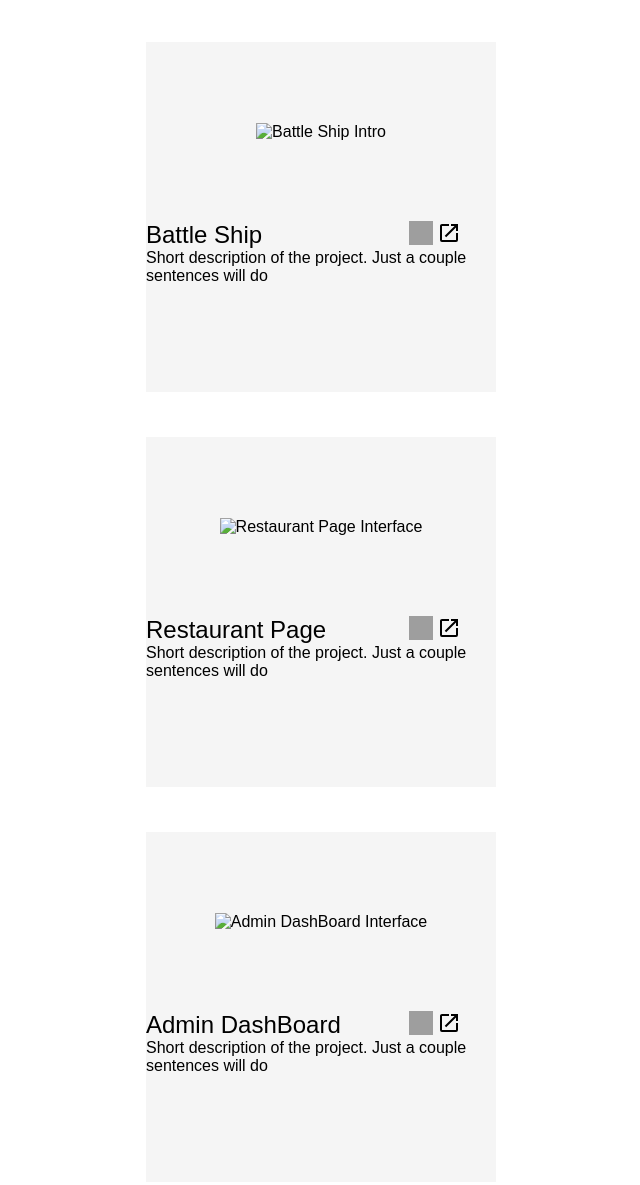
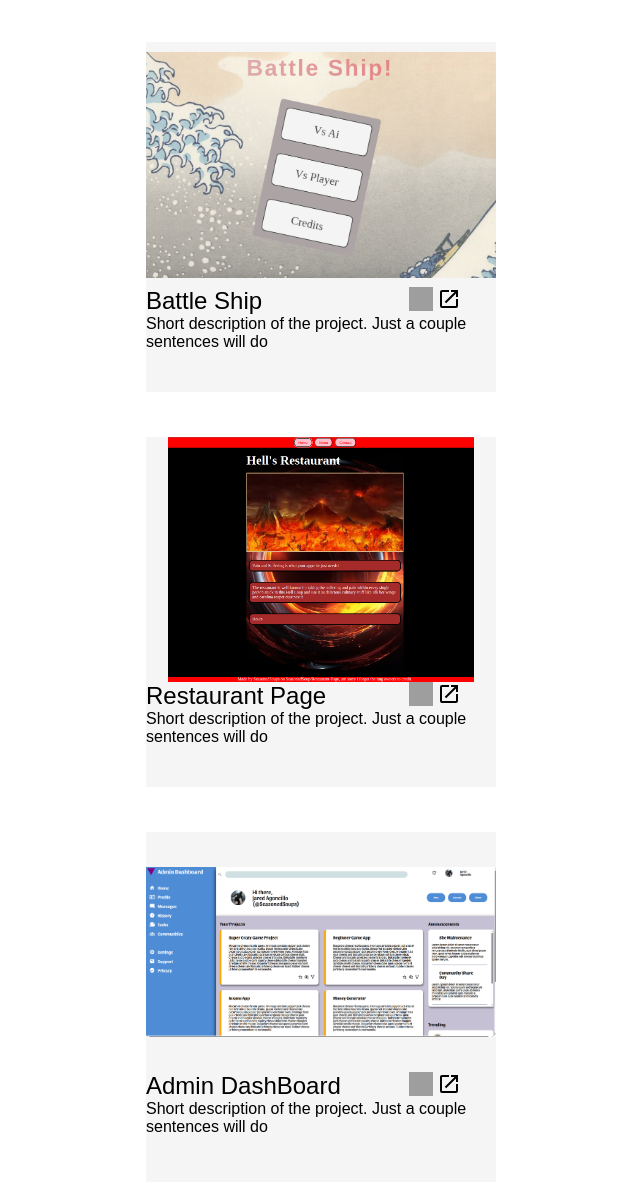
Before and after one commit to SeasonedSoup/HomePage, a plain HTML site: page index.html in a window 1280 px wide. Shown: the part 1184-2369 px from the top of the page, without its empty margins (319-959 px from the left). Drawn offline with nearby package versions, Linux system fonts and the light colour scheme; grey boxes are pictures that could not be loaded; a web font is replaced by a local one.

Commit message:
Gather image assets and place on main section

```diff
--- a/index.html
+++ b/index.html
@@ -47,7 +47,7 @@
 
             <div class="project">
                 <div class="project-image">
-                    <img src="" alt="Battle Ship Intro">
+                    <img class="image" src="images/battleship.png" alt="Battle Ship Intro">
                 </div>
                 <div class="project-info">
                     <div class="project-header">
@@ -63,7 +63,7 @@
 
             <div class="project">
                 <div class="project-image">
-                    <img src="" alt="Restaurant Page Interface">
+                    <img class="image" src="images/restaurantPage.png" alt="Restaurant Page Interface">
                 </div>
                 <div class="project-info">
                     <div class="project-header">
@@ -79,7 +79,7 @@
 
             <div class="project">
                 <div class="project-image">
-                    <img src="" alt="Admin DashBoard Interface">
+                    <img class="image" src="images/adminDashboard.png" alt="Admin DashBoard Interface">
                 </div>
                 <div class="project-info">
                     <div class="project-header">
@@ -95,7 +95,7 @@
 
             <div class="project">
                 <div class="project-image">
-                    <img src="" alt="Calculator Img">
+                    <img class="image" src="images/calculator.png" alt="Calculator Img">
                 </div>
                 <div class="project-info">
                     <div class="project-header">
@@ -111,7 +111,7 @@
 
             <div class="project">
                 <div class="project-image">
-                    <img src="" alt="A Landing Page">
+                    <img class="image" src="images/landingPage.png" alt="A Landing Page">
                 </div>
                 <div class="project-info">
                     <div class="project-header">
--- a/style.css
+++ b/style.css
@@ -74,7 +74,7 @@ section {
 }
 /* image div */
 .project-image {
-    max-height: 60%;
+    max-height: 70%;
     max-width: 100%;
     flex-grow: 3;
 
@@ -84,8 +84,11 @@ section {
 }
 
 .image {
-    width: 100%;
-    padding: 1%;
+    width: auto;
+    height: auto;
+    max-width: 100%;
+    max-height: 100%;
+    object-fit: contain;
 }
 
 /* info div */
```
Also changed, not shown: images/adminDashboard.png (added), images/battleship.png (added), images/calculator.png (added), images/landingPage.png (added), images/restaurantPage.png (added).
